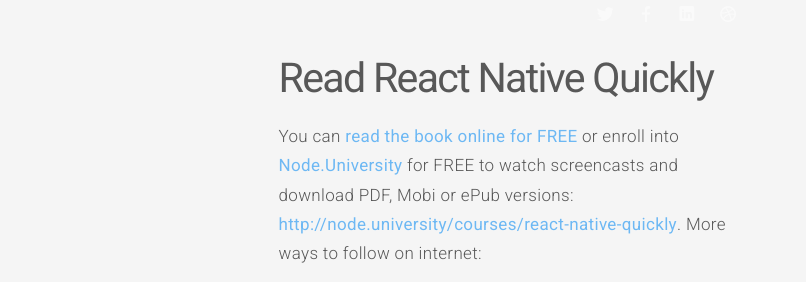
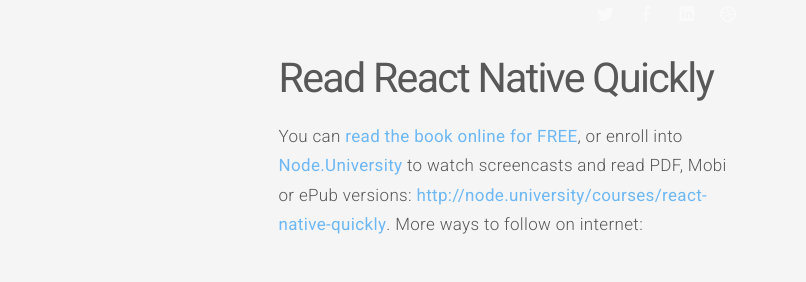
Before and after one commit to azat-co/react-native-quickly, a plain HTML site: page index.html in a window 1280 px wide. Shown: the part 860-1142 px from the top of the page, 474-1280 px from the left. Drawn offline with Linux system fonts and the light colour scheme.

Commit message:
add changes :open_hands:

```diff
--- a/index.html
+++ b/index.html
@@ -163,7 +163,7 @@
 
 					<div class="col-xs-12 col-sm-5 col-md-5 col-lg-5 col-sm-offset-2 col-md-offset-2 col-lg-offset-2">
 						<h3>Read React Native Quickly</h3>
-						<p>You can <a href="/book" target="_blank">read the book online for FREE</a> or enroll into <a href="http://node.university/courses/react-native-quickly"  target="_blank">Node.University</a> for FREE to watch screencasts and download PDF, Mobi or ePub versions: <a href="http://node.university/courses/react-native-quickly" target="_blank">http://node.university/courses/react-native-quickly</a>. More ways to follow on internet:</p>
+						<p>You can <a href="/book" target="_blank">read the book online for FREE</a>, or enroll into <a href="http://node.university/courses/react-native-quickly"  target="_blank">Node.University</a> to watch screencasts and read PDF, Mobi or ePub versions: <a href="http://node.university/courses/react-native-quickly" target="_blank">http://node.university/courses/react-native-quickly</a>. More ways to follow on internet:</p>
 
 
             <ul class="icon_list">
```
